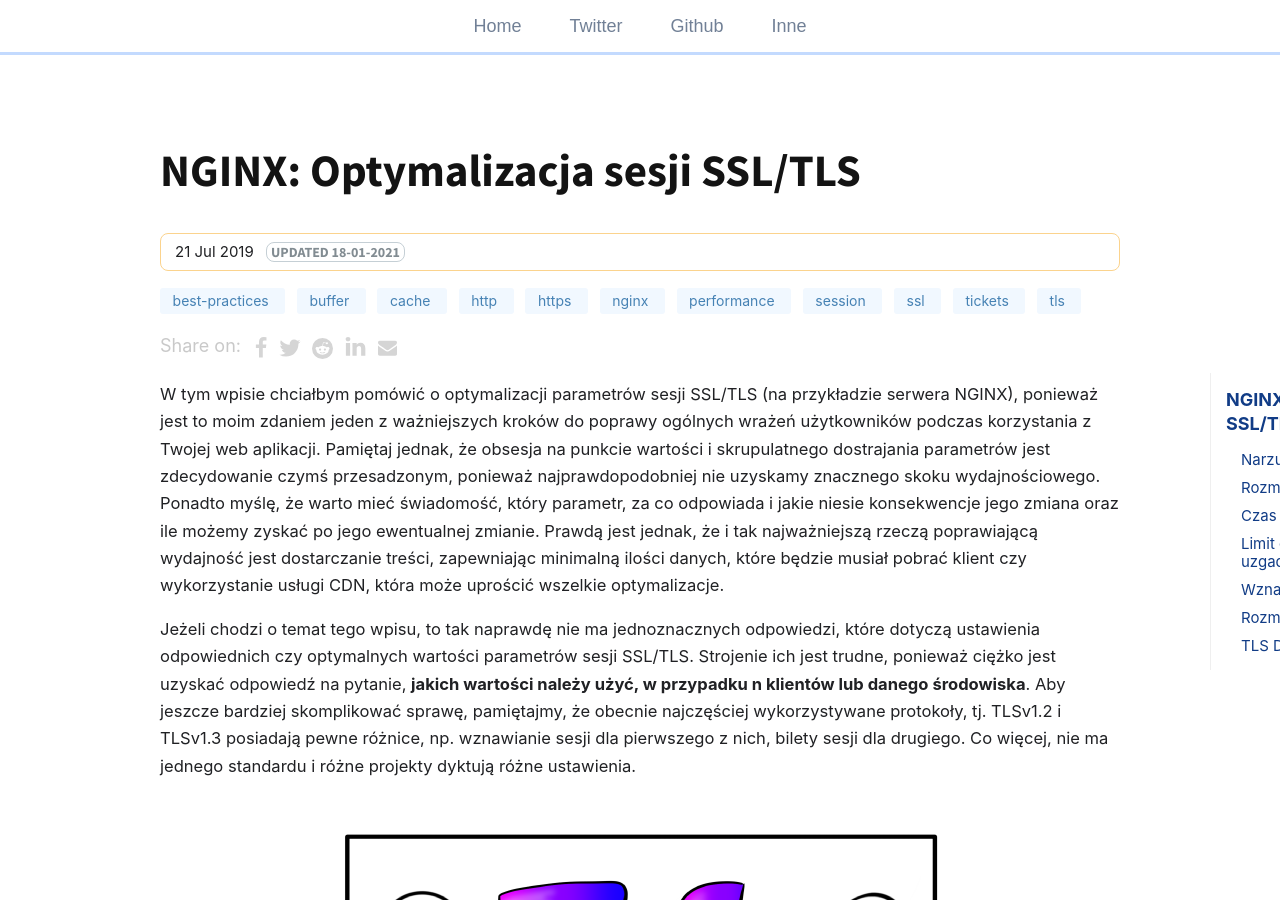
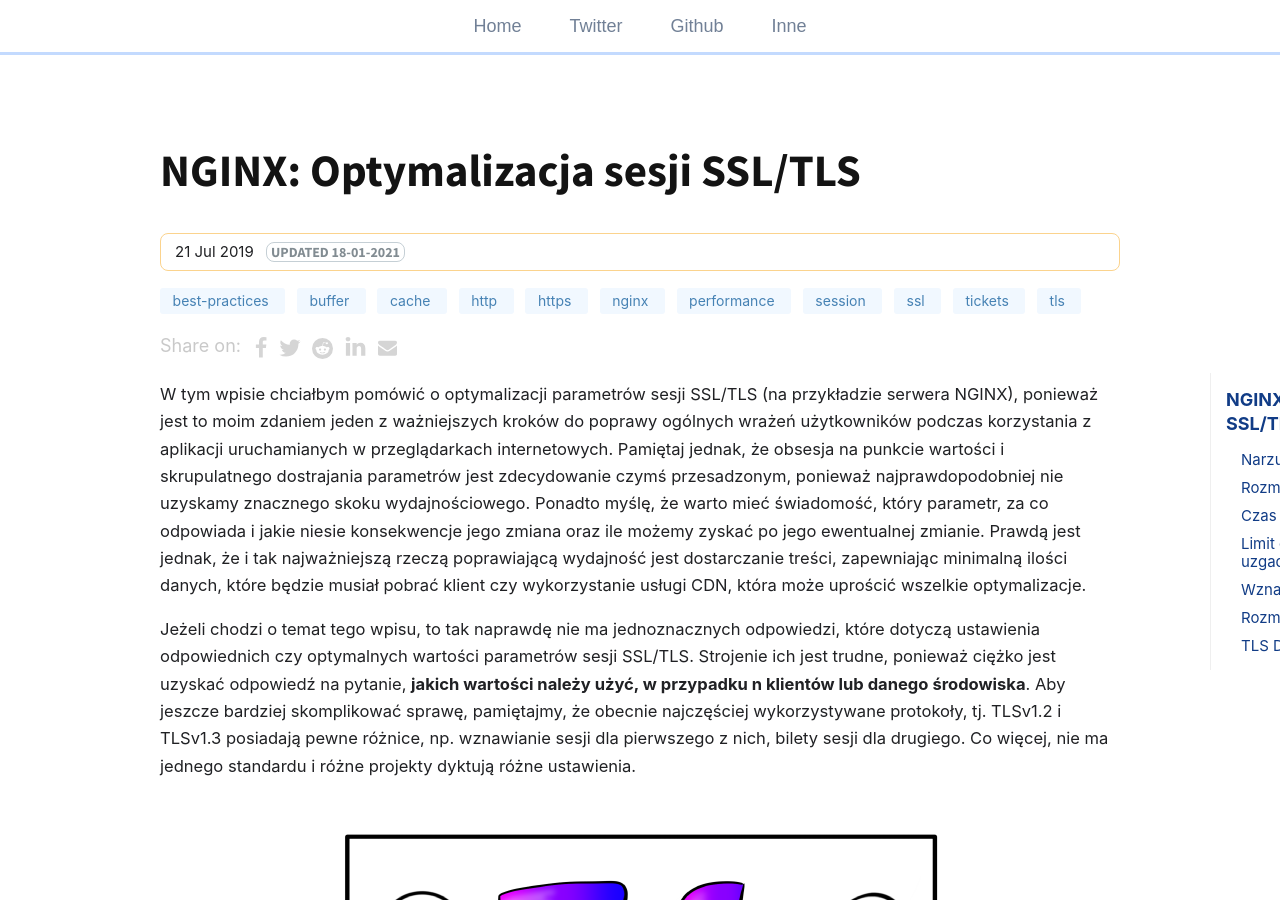
Before and after one commit to git04112019/trimstray.github.io, a Jekyll site: the page built from _posts/2019-07-21-nginx-optymalizacja_sesji_ssl-tls.md, in a window 1280 px wide and 900 px high. Built offline with Jekyll 4.4.1, drawn with Linux system fonts in a browser that asks for light colours; comment, search, counter and statistics services are not loaded.

Commit message:
uncommited changes - signed-off-by: trimstray <trimstray@gmail.com>

```diff
--- a/_posts/2019-07-21-nginx-optymalizacja_sesji_ssl-tls.md
+++ b/_posts/2019-07-21-nginx-optymalizacja_sesji_ssl-tls.md
@@ -11,7 +11,7 @@ toc: true
 last_modified_at: 2021-01-18 00:00:00 +0000
 ---
 
-W tym wpisie chciałbym pomówić o optymalizacji parametrów sesji SSL/TLS (na przykładzie serwera NGINX), ponieważ jest to moim zdaniem jeden z ważniejszych kroków do poprawy ogólnych wrażeń użytkowników podczas korzystania z Twojej web aplikacji. Pamiętaj jednak, że obsesja na punkcie wartości i skrupulatnego dostrajania parametrów jest zdecydowanie czymś przesadzonym, ponieważ najprawdopodobniej nie uzyskamy znacznego skoku wydajnościowego. Ponadto myślę, że warto mieć świadomość, który parametr, za co odpowiada i jakie niesie konsekwencje jego zmiana oraz ile możemy zyskać po jego ewentualnej zmianie. Prawdą jest jednak, że i tak najważniejszą rzeczą poprawiającą wydajność jest dostarczanie treści, zapewniając minimalną ilości danych, które będzie musiał pobrać klient czy wykorzystanie usługi CDN, która może uprościć wszelkie optymalizacje.
+W tym wpisie chciałbym pomówić o optymalizacji parametrów sesji SSL/TLS (na przykładzie serwera NGINX), ponieważ jest to moim zdaniem jeden z ważniejszych kroków do poprawy ogólnych wrażeń użytkowników podczas korzystania z aplikacji uruchamianych w przeglądarkach internetowych. Pamiętaj jednak, że obsesja na punkcie wartości i skrupulatnego dostrajania parametrów jest zdecydowanie czymś przesadzonym, ponieważ najprawdopodobniej nie uzyskamy znacznego skoku wydajnościowego. Ponadto myślę, że warto mieć świadomość, który parametr, za co odpowiada i jakie niesie konsekwencje jego zmiana oraz ile możemy zyskać po jego ewentualnej zmianie. Prawdą jest jednak, że i tak najważniejszą rzeczą poprawiającą wydajność jest dostarczanie treści, zapewniając minimalną ilości danych, które będzie musiał pobrać klient czy wykorzystanie usługi CDN, która może uprościć wszelkie optymalizacje.
 
 Jeżeli chodzi o temat tego wpisu, to tak naprawdę nie ma jednoznacznych odpowiedzi, które dotyczą ustawienia odpowiednich czy optymalnych wartości parametrów sesji SSL/TLS. Strojenie ich jest trudne, ponieważ ciężko jest uzyskać odpowiedź na pytanie, **jakich wartości należy użyć, w przypadku n klientów lub danego środowiska**. Aby jeszcze bardziej skomplikować sprawę, pamiętajmy, że obecnie najczęściej wykorzystywane protokoły, tj. TLSv1.2 i TLSv1.3 posiadają pewne różnice, np. wznawianie sesji dla pierwszego z nich, bilety sesji dla drugiego. Co więcej, nie ma jednego standardu i różne projekty dyktują różne ustawienia.
 
```
